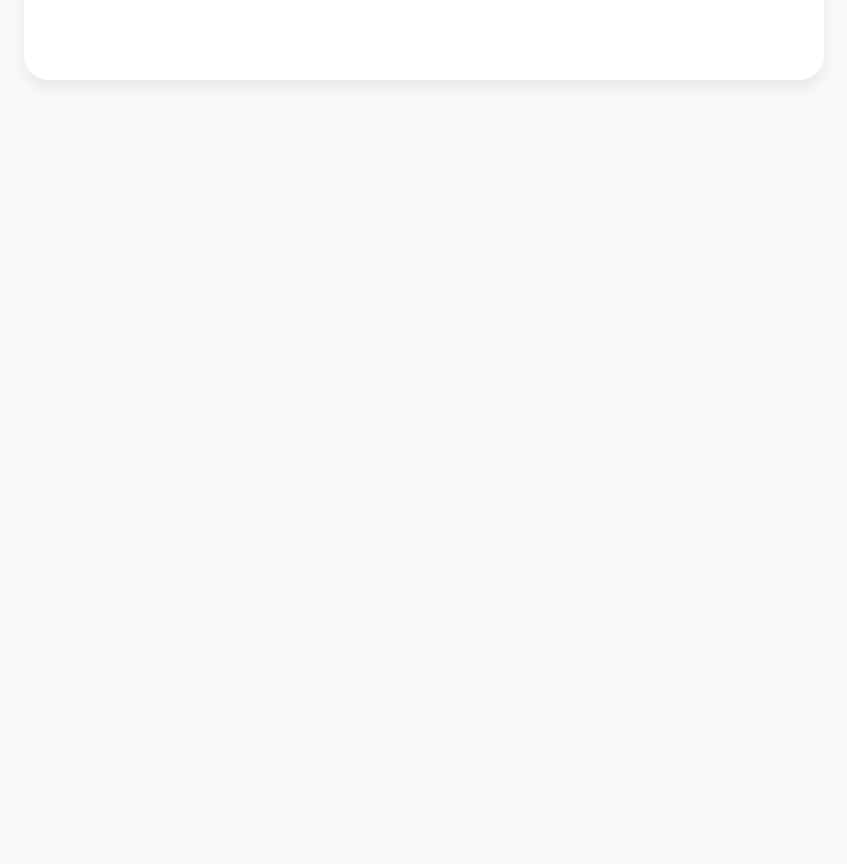
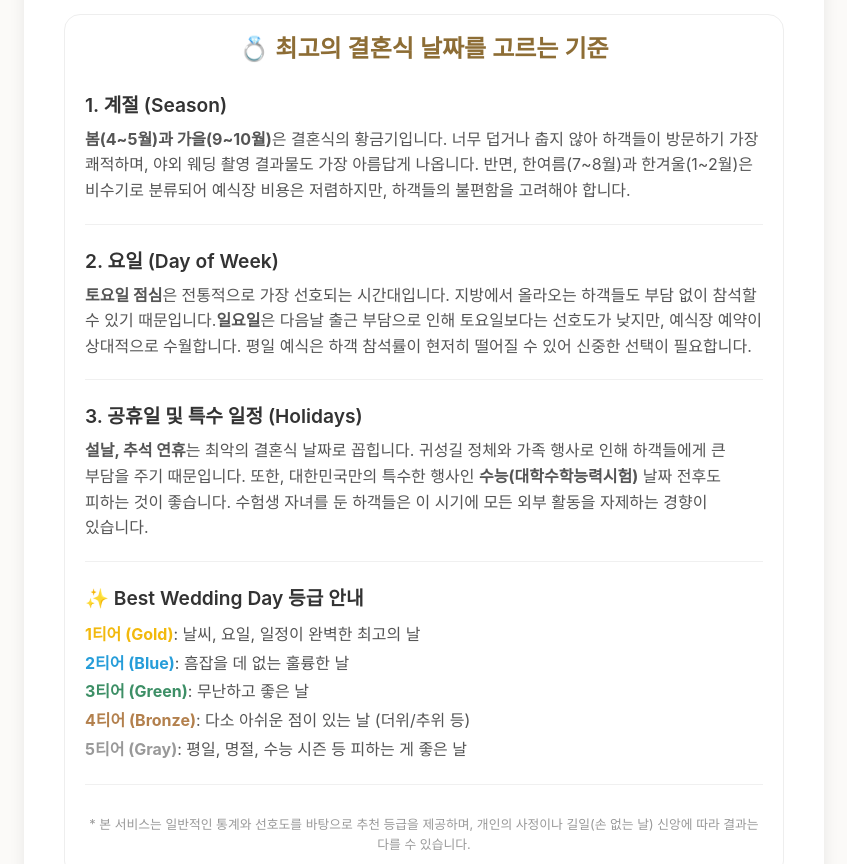
Before and after one commit to ddaog/bestweddingdaykorea, a React (Vite) app: page / in a window 1280 px wide. Shown: the part 760-1624 px from the top of the page, without its empty margins (216-1063 px from the left). Before the commit the page ends 880 px from the top, so only its background shows below. Built offline with nearby package versions, Linux system fonts and the light colour scheme; no server answers.

Commit message:
Add rich text content and SEO meta to satisfy AdSense

```diff
--- a/index.html
+++ b/index.html
@@ -5,6 +5,8 @@
   <meta charset="UTF-8" />
   <link rel="icon" type="image/svg+xml" href="/vite.svg" />
   <meta name="viewport" content="width=device-width, initial-scale=1.0" />
+  <meta name="description"
+    content="2025년, 2026년, 2027년 대한민국 결혼식 길일 달력. 예식장 예약 전 필수 확인! 수능일, 명절, 계절, 요일을 분석하여 최고의 결혼식 날짜를 추천해 드립니다." />
 
   <!-- Google tag (gtag.js) -->
   <script async src="https://www.googletagmanager.com/gtag/js?id=G-P14YDMV3CN"></script>
--- a/src/App.jsx
+++ b/src/App.jsx
@@ -1,6 +1,7 @@
 import { useState, useEffect } from 'react'
 import Calendar from './components/Calendar'
 import { HOLIDAYS_2025 } from './domain/holidays';
+import GuideSection from './components/GuideSection';
 
 function App() {
   const [holidays, setHolidays] = useState(HOLIDAYS_2025);
@@ -55,7 +56,10 @@ function App() {
         {loading ? (
           <div style={{ padding: '40px', textAlign: 'center' }}>데이터 불러오는 중...</div>
         ) : (
-          <Calendar customHolidays={holidays} />
+          <>
+            <Calendar customHolidays={holidays} />
+            <GuideSection />
+          </>
         )}
       </main>
     </div>
--- /dev/null
+++ b/src/components/GuideSection.jsx
@@ -0,0 +1,98 @@
+import React from 'react';
+
+const GuideSection = () => {
+    return (
+        <section style={styles.container}>
+            <h2 style={styles.title}>💍 최고의 결혼식 날짜를 고르는 기준</h2>
+
+            <div style={styles.card}>
+                <h3 style={styles.subtitle}>1. 계절 (Season)</h3>
+                <p style={styles.text}>
+                    <strong>봄(4~5월)과 가을(9~10월)</strong>은 결혼식의 황금기입니다.
+                    너무 덥거나 춥지 않아 하객들이 방문하기 가장 쾌적하며, 야외 웨딩 촬영 결과물도 가장 아름답게 나옵니다.
+                    반면, 한여름(7~8월)과 한겨울(1~2월)은 비수기로 분류되어 예식장 비용은 저렴하지만, 하객들의 불편함을 고려해야 합니다.
+                </p>
+            </div>
+
+            <div style={styles.card}>
+                <h3 style={styles.subtitle}>2. 요일 (Day of Week)</h3>
+                <p style={styles.text}>
+                    <strong>토요일 점심</strong>은 전통적으로 가장 선호되는 시간대입니다. 지방에서 올라오는 하객들도 부담 없이 참석할 수 있기 때문입니다.
+                    <strong>일요일</strong>은 다음날 출근 부담으로 인해 토요일보다는 선호도가 낮지만, 예식장 예약이 상대적으로 수월합니다.
+                    평일 예식은 하객 참석률이 현저히 떨어질 수 있어 신중한 선택이 필요합니다.
+                </p>
+            </div>
+
+            <div style={styles.card}>
+                <h3 style={styles.subtitle}>3. 공휴일 및 특수 일정 (Holidays)</h3>
+                <p style={styles.text}>
+                    <strong>설날, 추석 연휴</strong>는 최악의 결혼식 날짜로 꼽힙니다. 귀성길 정체와 가족 행사로 인해 하객들에게 큰 부담을 주기 때문입니다.
+                    또한, 대한민국만의 특수한 행사인 <strong>수능(대학수학능력시험)</strong> 날짜 전후도 피하는 것이 좋습니다. 수험생 자녀를 둔 하객들은 이 시기에 모든 외부 활동을 자제하는 경향이 있습니다.
+                </p>
+            </div>
+
+            <div style={styles.card}>
+                <h3 style={styles.subtitle}>✨ Best Wedding Day 등급 안내</h3>
+                <ul style={styles.list}>
+                    <li><span style={{ color: 'hsl(45, 90%, 50%)', fontWeight: 'bold' }}>1티어 (Gold)</span>: 날씨, 요일, 일정이 완벽한 최고의 날</li>
+                    <li><span style={{ color: 'hsl(200, 70%, 50%)', fontWeight: 'bold' }}>2티어 (Blue)</span>: 흠잡을 데 없는 훌륭한 날</li>
+                    <li><span style={{ color: 'hsl(150, 40%, 40%)', fontWeight: 'bold' }}>3티어 (Green)</span>: 무난하고 좋은 날</li>
+                    <li><span style={{ color: 'hsl(30, 40%, 50%)', fontWeight: 'bold' }}>4티어 (Bronze)</span>: 다소 아쉬운 점이 있는 날 (더위/추위 등)</li>
+                    <li><span style={{ color: 'hsl(0, 0%, 60%)', fontWeight: 'bold' }}>5티어 (Gray)</span>: 평일, 명절, 수능 시즌 등 피하는 게 좋은 날</li>
+                </ul>
+            </div>
+
+            <p style={styles.footer}>
+                * 본 서비스는 일반적인 통계와 선호도를 바탕으로 추천 등급을 제공하며, 개인의 사정이나 길일(손 없는 날) 신앙에 따라 결과는 다를 수 있습니다.
+            </p>
+        </section>
+    );
+};
+
+const styles = {
+    container: {
+        marginTop: '60px',
+        padding: '20px',
+        backgroundColor: '#fff',
+        borderRadius: '16px',
+        border: '1px solid #eee',
+        maxWidth: '800px',
+        margin: '60px auto 20px',
+    },
+    title: {
+        fontSize: '1.5rem',
+        color: 'hsl(var(--color-primary))',
+        marginBottom: '30px',
+        textAlign: 'center',
+    },
+    card: {
+        marginBottom: '25px',
+        paddingBottom: '20px',
+        borderBottom: '1px solid #f0f0f0',
+    },
+    subtitle: {
+        fontSize: '1.2rem',
+        color: '#333',
+        marginBottom: '10px',
+    },
+    text: {
+        fontSize: '1rem',
+        color: '#555',
+        lineHeight: '1.6',
+        wordBreak: 'keep-all',
+    },
+    list: {
+        listStyle: 'none',
+        padding: '0',
+        lineHeight: '1.8',
+        color: '#555',
+    },
+    footer: {
+        fontSize: '0.8rem',
+        color: '#999',
+        textAlign: 'center',
+        marginTop: '30px',
+    }
+};
+
+export default GuideSection;
```
